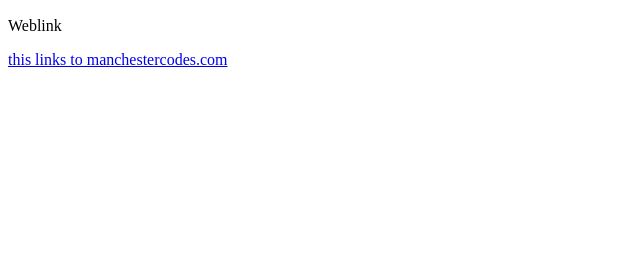
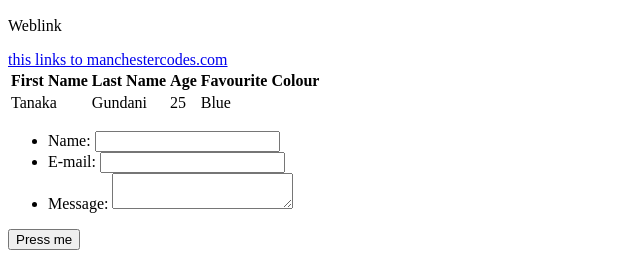
Before and after one commit to tanaka-codes/HTML-Scrapbook, a plain HTML site: page index.html in a window 1280 px wide. Shown: the part 693-951 px from the top of the page, without its empty margins (0-640 px from the left). Before the commit the page ends 800 px from the top, so only its background shows below. Drawn offline with Linux system fonts and the light colour scheme.

Commit message:
html-scrapbok

```diff
--- a/index.html
+++ b/index.html
@@ -22,5 +22,36 @@
     <img src="https://en.m.wikipedia.org/wiki/File:SMirC-thumbsup.svg">
     <p>Weblink</p>
    <a href="https://manchestercodes.com">this links to manchestercodes.com</a>
+   <table>
+<tr>
+    <th>First Name</th>
+    <th>Last Name</th>
+    <th>Age</th>
+    <th>Favourite Colour</th>
+</tr>
+<tr>
+    <td>Tanaka</td>
+    <td>Gundani</td>
+    <td>25</td>
+    <td>Blue</td>
+</tr>
+</table>
+<form action="/my-handling-form-page" method="post">
+    <ul>
+        <li>
+          <label for="name">Name:</label>
+          <input type="text" id="name" name="user_name">
+        </li>
+        <li>
+          <label for="mail">E-mail:</label>
+          <input type="email" id="mail" name="user_email">
+        </li>
+        <li>
+          <label for="msg">Message:</label>
+          <textarea id="msg" name="user_message"></textarea>
+        </li>
+       </ul>
+    </form>
+    <button name="button">Press me</button>
 </body>
 </html>
```
